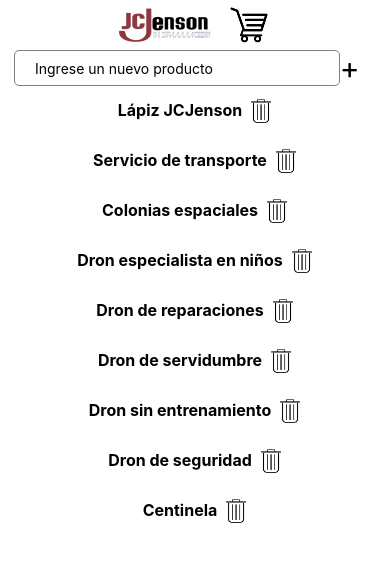
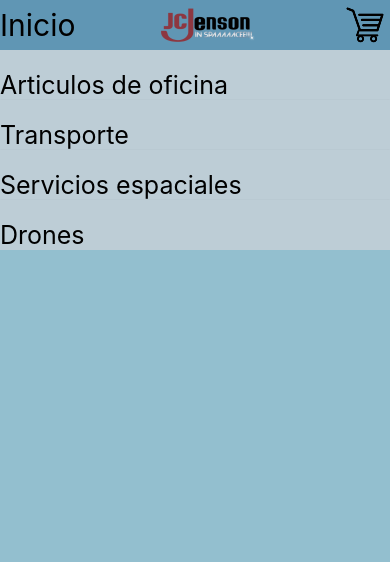
Before and after one commit to Gamerzon94/PrimerDesafioDesarrolloDeAplicacionesGomezAnriquez, a React Native app: screen / in a window 390 px wide. Shown: the top 562 px of the page. Built offline with nearby package versions, Linux system fonts and the light colour scheme.

Commit message:
Se actualiza categorias, se agrega colores

```diff
--- a/App.js
+++ b/App.js
@@ -1,114 +1,14 @@
-import { useState } from 'react';
+import { StyleSheet, View } from 'react-native';
+import Constants from 'expo-constants';
 import { StatusBar } from 'expo-status-bar';
-import { StyleSheet, Text, View, Image, TextInput, FlatList, Pressable, Modal } from 'react-native';
-import Constants from 'expo-constants';
-import RemoveModal from './src/components/RemoveModal';
-import cartLogo from './assets/cart.png';
-import jcjLogo from './assets/JC_Jenson_Logo.png';
-import delLogo from './assets/trash.png';
-
-const DATA = [
-  {
-    id: 1,
-    name : "Lápiz JCJenson",
-  },
-  {
-    id: 2,
-    name : "Servicio de transporte",
-  },
-  {
-    id: 3,
-    name : "Colonias espaciales",
-  },
-  {
-    id: 4,
-    name : "Dron especialista en niños",
-  },
-  {
-    id: 5,
-    name : "Dron de reparaciones",
-  },
-  {
-    id: 6,
-    name : "Dron de servidumbre",
-  },
-  {
-    id: 7,
-    name : "Dron sin entrenamiento",
-  },
-  {
-    id: 8,
-    name : "Dron de seguridad",
-  },
-  {
-    id: 9,
-    name : "Centinela",
-  },
-
-]
+import Home from './src/screens/Home';
+import { colors } from './src/global/colors';
 
 export default function App() {
-
-  const [inputValue, setInputValue] = useState('');
-  const [items, setItems] = useState(DATA);
-  const [cartItems, setCartItems] = useState([]);
-  const [modalVisible, setModalVisible] = useState(false);
-  const [itemSelected, setItemSelected] = useState(null);
-
-  const handleModal = (id) => {
-    setModalVisible(true);
-    setItemSelected(id);
-  };
-
-  const addItem = () => {
-    let maxId = 0;
-    for(let i = 0; i<items.length; i++){
-      maxId = items[i].id;
-    }
-    const newItem = {
-      name : inputValue,
-      id: maxId+1
-    }
-    setItems([...items, newItem])
-  }
-
   return (
     <View style={styles.container}>
       <StatusBar style="auto" />
-      <RemoveModal
-        modalVisible={modalVisible}
-        items={items}
-        setItems = {setItems}
-        setModalVisible={setModalVisible}
-        itemSelected={itemSelected}
-      />
-      <View style={styles.header}>
-        <Image source={jcjLogo} />
-        <Image style={{width: 50, height: 50}} source={cartLogo} />
-      </View>
-      <View style={{flexDirection: 'row'}}>
-        <TextInput placeholder = 'Ingrese un nuevo producto' style={styles.filtro}
-        value={inputValue} onChangeText={setInputValue}/>
-        <Pressable onPress={addItem}>
-          <Text style={{fontSize: 30}}>+</Text>
-        </Pressable>
-      </View>
-      <View>
-        <FlatList
-          data={items}
-          renderItem={({ item }) => (
-            <View style={styles.itemList}>
-              <View style={styles.itemGroup}>
-                <Text style={styles.products}>{item.name}</Text>
-                <Pressable onPress={() => handleModal(item.id)}>
-                  <Image style={{width: 30, height: 30}} source={delLogo} />
-                </Pressable>
-              </View>
-            </View>
-          )}
-          keyExtractor={item => item.id}
-        />
-      </View>
+      <Home />
     </View>
   );
 }
@@ -116,34 +16,7 @@ export default function App() {
 const styles = StyleSheet.create({
   container: {
     flex: 1,
-    backgroundColor: '#fff',
-    paddingHorizontal: 14,
-    paddingTop: Constants.statusBarHeight
-  },
-  header: {
-    flexDirection: 'row',
-    justifyContent: 'center',
-    gap: 8,
-    alignItems: 'center'
-  },
-  itemList: {
-    justifyContent: "center",
-    alignItems: "center",
-    paddingVertical: 10
-  },
-  products: {
-    fontSize: 16,
-    fontWeight: "bold",
-    padding: 4
-  },
-  filtro: {
-    borderColor: 'gray',
-    borderWidth: 1,
-    paddingHorizontal: 20,
-    borderRadius: 5,
-    width: '90%'
-  },
-  itemGroup: {
-    flexDirection: 'row',
+    backgroundColor: colors.body,
+    paddingTop: Constants.statusBarHeight,
   }
 });
--- /dev/null
+++ b/src/components/Card.jsx
@@ -0,0 +1,26 @@
+import { StyleSheet, Text, View } from "react-native";
+import { colors } from '../global/colors';
+
+const Card = ({children, style}) => {
+    return (
+        <View style={{...styles.container, ...style}}>
+            {children}
+        </View>
+    );
+}
+
+export default Card;
+
+const styles = StyleSheet.create({
+    container: {
+        shadowColor: "#000",
+        shadowOffset:{
+            width: 0,
+            height: 1,
+        },
+        shadowOpacity: 0.22,
+        shadowRadius: 2.22,
+        elevation: 4,
+        backgroundColor : colors.card,
+    },
+});
--- /dev/null
+++ b/src/components/Categories.jsx
@@ -0,0 +1,24 @@
+import { FlatList, View, StyleSheet } from "react-native";
+import categories from "../data/categories.json";
+import CateogryItem from "./CategoryItem";
+import { colors } from '../global/colors';
+
+function Categories () {
+    return (
+        <View style={styles.container}>
+            <FlatList
+            data = {categories}
+            renderItem = {({item}) => (<CateogryItem category = {item}/>)}
+            keyExtractor={(category) => category}
+            />
+        </View>
+    );
+}
+
+export default Categories;
+
+const styles = StyleSheet.create({
+    container : {
+        backgroundColor : colors.body,
+    }
+});
--- /dev/null
+++ b/src/components/CategoryItem.jsx
@@ -0,0 +1,20 @@
+import { StyleSheet, Text, View } from "react-native";
+import Card from "./Card";
+
+const CateogryItem = ({category}) => {
+    return (
+        <>
+            <Card style={{paddingTop : 20}}>
+                <Text style = {styles.text}>{category}</Text>
+            </Card>
+        </>
+    );
+}
+
+export default CateogryItem;
+
+const styles = StyleSheet.create({
+    text : {
+        fontSize : 25,
+    }
+});
--- /dev/null
+++ b/src/components/Header.jsx
@@ -0,0 +1,26 @@
+import { Text, View, StyleSheet, Image } from "react-native";
+import jcjLogo from '../../assets/JC_Jenson_Logo.png';
+import cartLogo from '../../assets/cart.png';
+import { colors } from '../global/colors';
+
+function Header ({title}) {
+    return (
+        <View style={styles.header}>
+            <Text style = {{fontSize : 30}}>{title}</Text>
+            <Image source={jcjLogo} />
+            <Image style={{width: 50, height: 50}} source={cartLogo} />
+        </View>
+    );
+}
+
+export default Header;
+
+const styles = StyleSheet.create({
+    header: {
+        flexDirection: 'row',
+        justifyContent: 'space-between',
+        gap: 8,
+        alignItems: 'center',
+        backgroundColor: colors.header,
+    },
+});
--- /dev/null
+++ b/src/data/categories.json
@@ -0,0 +1,6 @@
+[
+    "Articulos de oficina",
+    "Transporte",
+    "Servicios espaciales",
+    "Drones"
+]
--- /dev/null
+++ b/src/global/colors.js
@@ -0,0 +1,6 @@
+export const colors = {
+    header: '#6096B4',
+    body: '#93BFCF',
+    card: '#BDCDD6',
+    footer: '#EEE9DA',
+}
--- /dev/null
+++ b/src/screens/Home.jsx
@@ -0,0 +1,14 @@
+import { View } from "react-native";
+import Header from "../components/Header";
+import Categories from "../components/Categories";
+
+function Home () {
+    return (
+        <View>
+            <Header title = {'Inicio'}/>
+            <Categories/>
+        </View>
+    );
+}
+
+export default Home;
```
Also changed, not shown: src/screens/ItemListCategories.jsx (added, +11 -0 lines).
